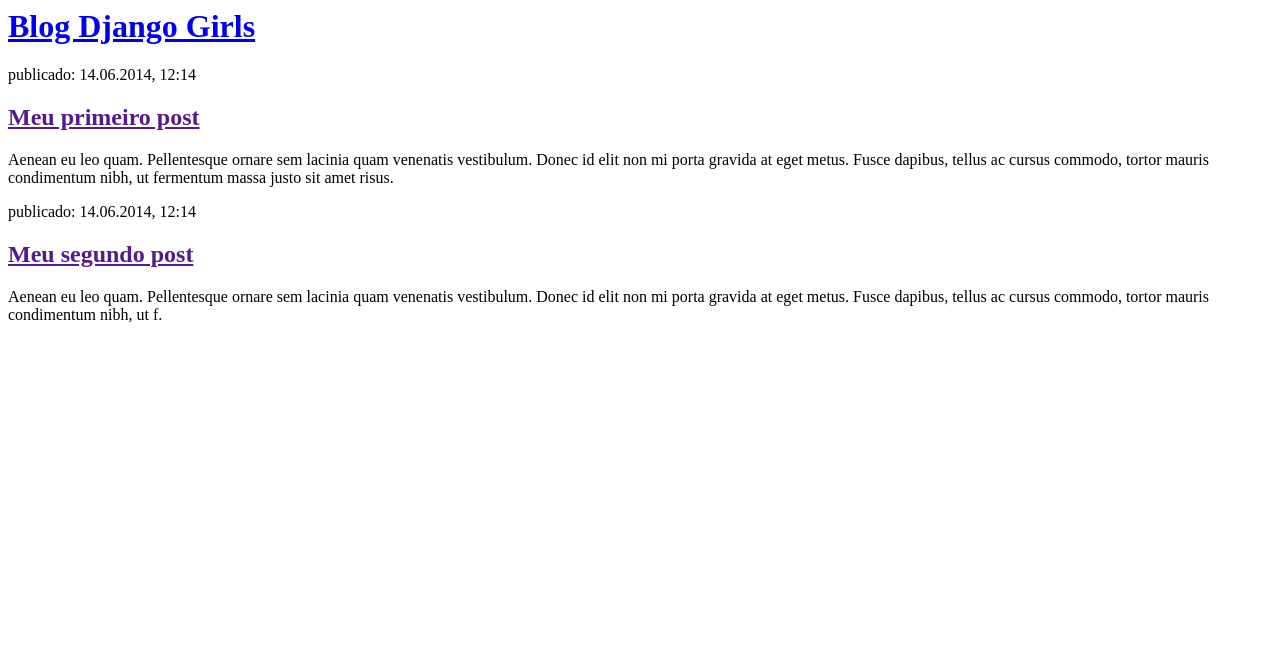
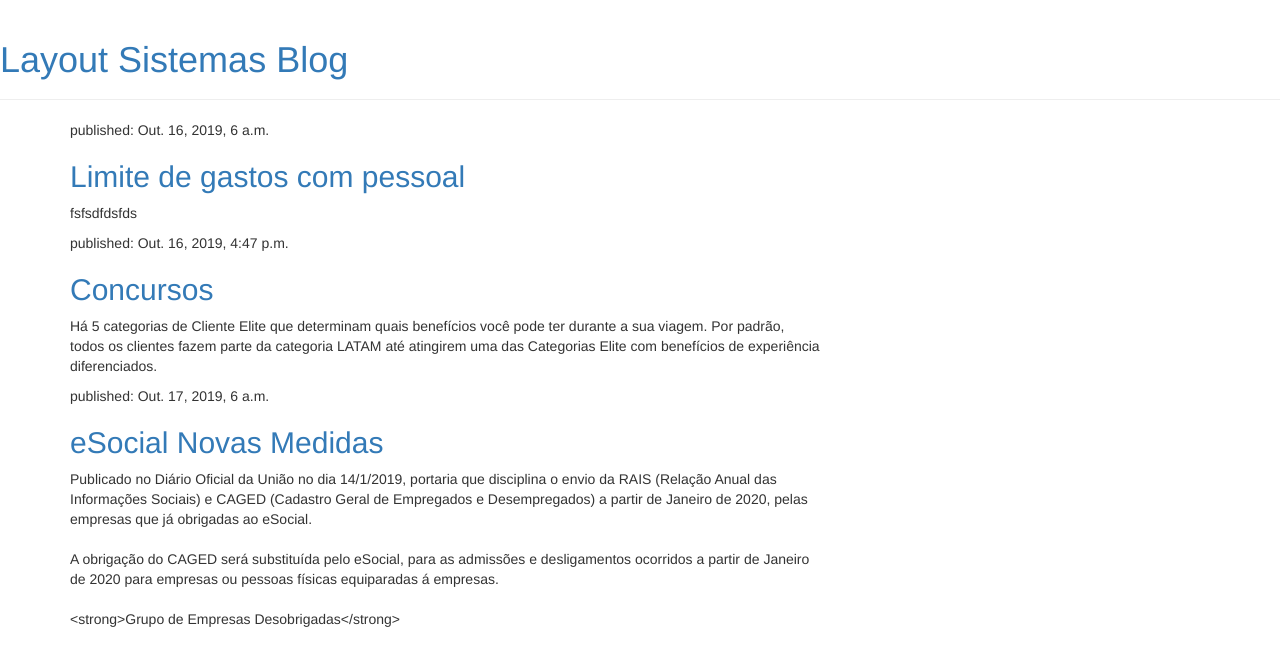
Before and after one commit to rosilenemendes/my-first-blog, a Django app: page / in a window 1280 px wide. Shown: the top 666 px of the page. Run offline with Django 3.2, Linux system fonts and the light colour scheme; data comes from the database, SQL or seed files in the repository; both versions use the stored data as it was after the commit; some libraries are stand-ins or nearby versions.

Commit message:
Added view and template for detailed blog post as well as CSS for the site.

```diff
--- /dev/null
+++ b/blog/templates/blog/base.html
@@ -0,0 +1,23 @@
+{% load static %}
+<html>
+    <head>
+        <title>Django Girls blog</title>
+        <link rel="stylesheet" href="//maxcdn.bootstrapcdn.com/bootstrap/3.2.0/css/bootstrap.min.css">
+        <link rel="stylesheet" href="//maxcdn.bootstrapcdn.com/bootstrap/3.2.0/css/bootstrap-theme.min.css">
+        <link rel="stylesheet" href="{% static 'css/blog.css' %}">
+        <link href="//fonts.googleapis.com/css?family=Lobster&subset=latin,latin-ext" rel="stylesheet" type="text/css">
+    </head>
+    <body>
+        <div class="page-header">
+            <h1><a href="/">Layout Sistemas Blog</a></h1>
+        </div>
+        <div class="content container">
+            <div class="row">
+                <div class="col-md-8">
+                {% block content %}
+                {% endblock %}
+                </div>
+            </div>
+        </div>
+    </body>
+</html>
--- a/blog/templates/blog/post_list.html
+++ b/blog/templates/blog/post_list.html
@@ -1,22 +1,14 @@
-<html>
-    <head>
-        <title>Blog Django Girls</title>
-    </head>
-    <body>
-        <div>
-            <h1><a href="/">Blog Django Girls</a></h1>
-        </div>
 
-        <div>
-            <p>publicado: 14.06.2014, 12:14</p>
-            <h2><a href="">Meu primeiro post</a></h2>
-            <p>Aenean eu leo quam. Pellentesque ornare sem lacinia quam venenatis vestibulum. Donec id elit non mi porta gravida at eget metus. Fusce dapibus, tellus ac cursus commodo, tortor mauris condimentum nibh, ut fermentum massa justo sit amet risus.</p>
-        </div>
+                 {% extends 'blog/base.html' %}
 
-        <div>
-            <p>publicado: 14.06.2014, 12:14</p>
-            <h2><a href="">Meu segundo post</a></h2>
-            <p>Aenean eu leo quam. Pellentesque ornare sem lacinia quam venenatis vestibulum. Donec id elit non mi porta gravida at eget metus. Fusce dapibus, tellus ac cursus commodo, tortor mauris condimentum nibh, ut f.</p>
-        </div>
-    </body>
-</html>
+                 {% block content %}
+                   {% for post in posts %}
+                        <div class="post">
+                            <div class="date">
+                                <p>published: {{ post.published_date }}</p>
+                            </div>
+                            <h2><a href="{% url 'post_detail' pk=post.pk %}">{{ post.title }}</a></h2>
+                            <p>{{ post.text|linebreaksbr }}</p>
+                        </div>
+                    {% endfor %}
+                 {% endblock %}
--- a/blog/urls.py
+++ b/blog/urls.py
@@ -3,4 +3,5 @@
 
 urlpatterns = [
     path('', views.post_list, name='post_list'),
+    path('post/<int:pk>/', views.post_detail, name='post_detail'),
 ]
--- a/blog/views.py
+++ b/blog/views.py
@@ -1,6 +1,14 @@
 from django.shortcuts import render
+from django.shortcuts import render, get_object_or_404
+from .models import Post
+from django.utils import timezone
 
 # Create your views here.
 
 def post_list(request):
-    return render(request, 'blog/post_list.html', {})
+    posts = Post.objects.filter(published_date__lte=timezone.now()).order_by('published_date')
+    return render(request, 'blog/post_list.html', {'posts': posts})
+
+def post_detail(request, pk):
+    post = get_object_or_404(Post, pk=pk)
+    return render(request, 'blog/post_detail.html', {'post': post})
--- a/mysite/settings.py
+++ b/mysite/settings.py
@@ -119,4 +119,4 @@
 # https://docs.djangoproject.com/en/2.2/howto/static-files/
 
 STATIC_URL = '/static/'
-STATIC_ROOT = os.path.join(BASE_DIR, 'static')
+STATIC_ROOT = os.path.join(BASE_DIR, 'blog/static')
```
Also changed, not shown: blog/templates/blog/post_detail.html (added, +13 -0 lines), db.sqlite3.
